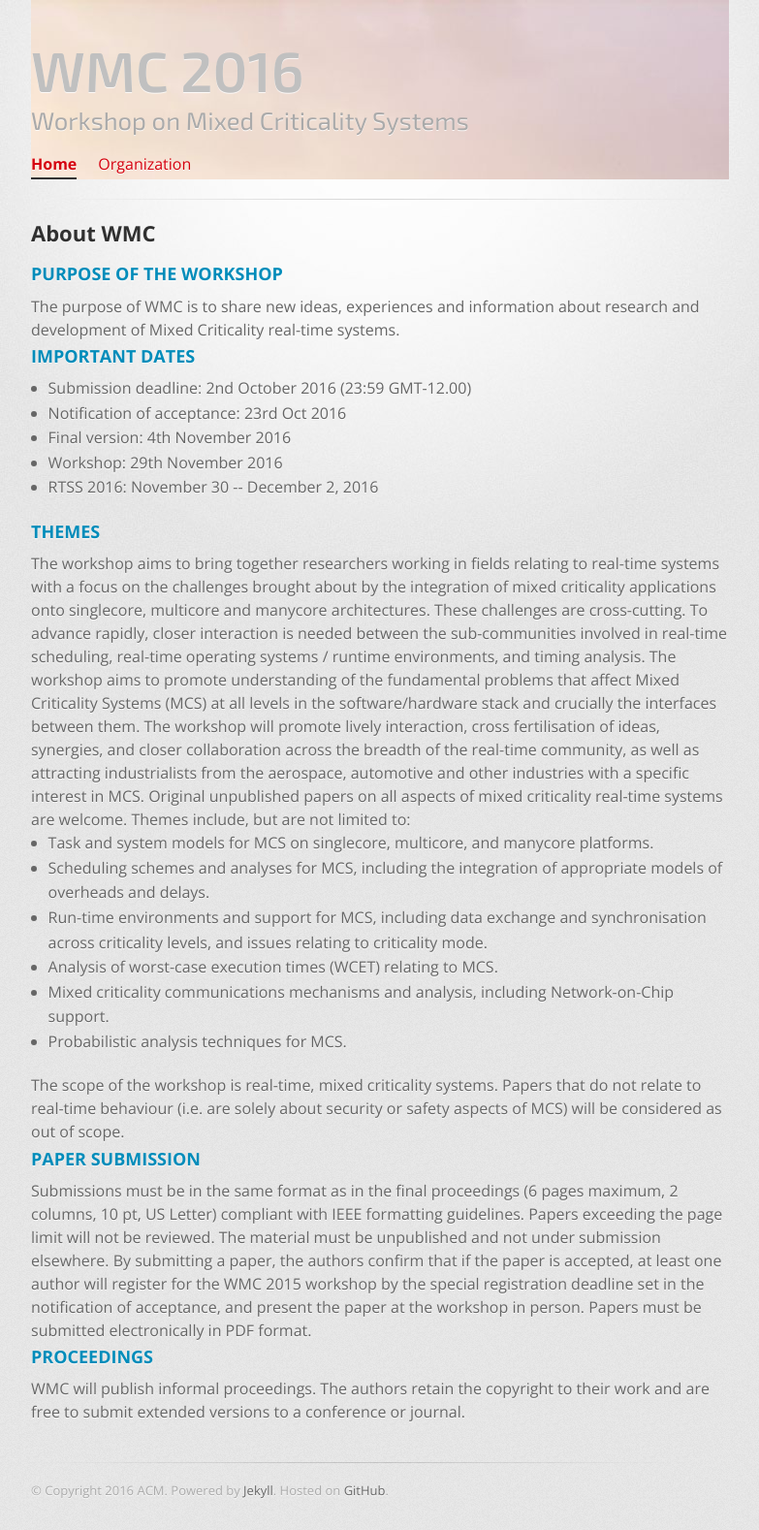
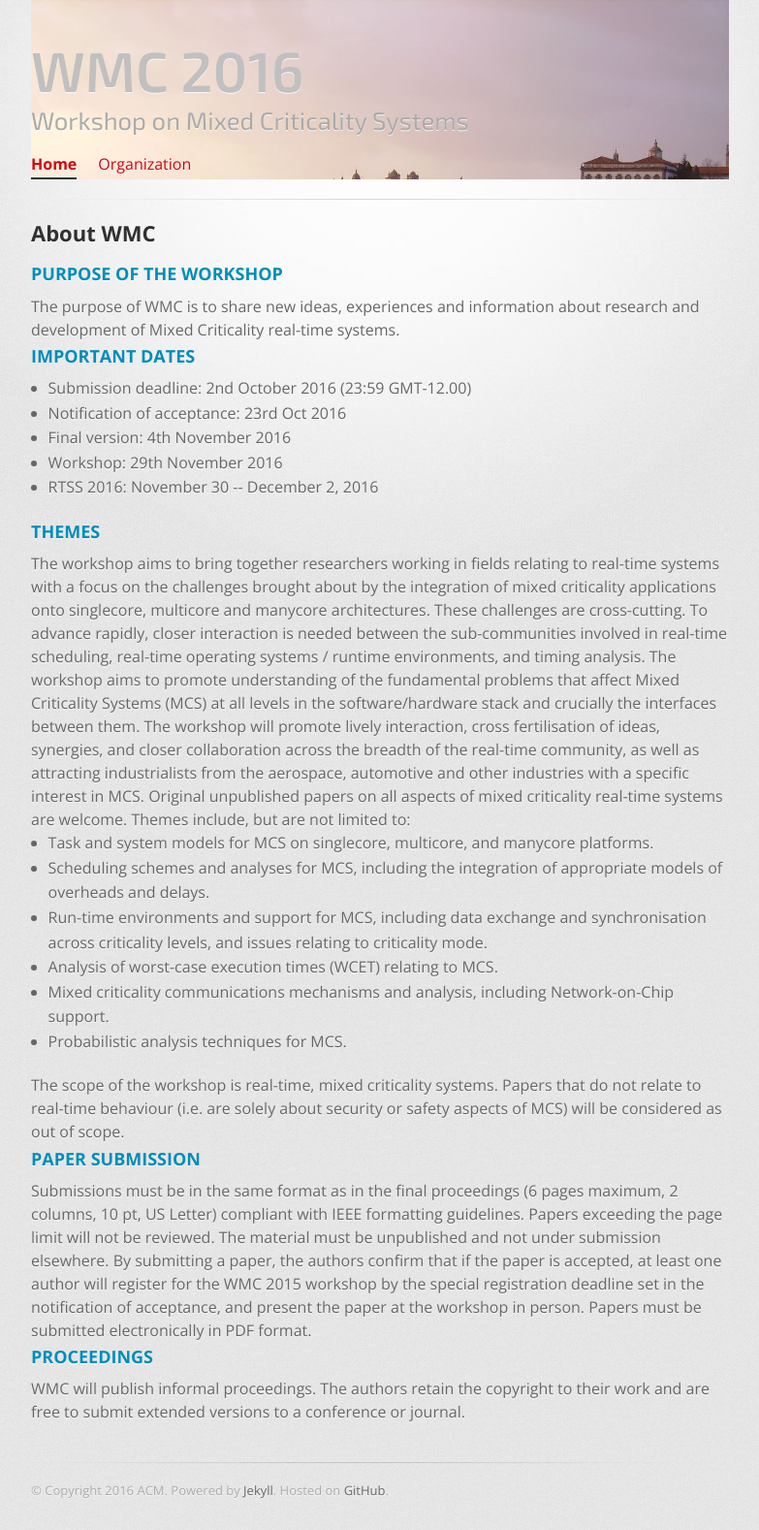
Before and after one commit to GSathish/wmc2016, a Jekyll site: the page built from index.html, in a window 1280 px wide. Shown: the whole page at 97% size, without its empty margins (248-1031 px from the left). Built offline with Jekyll 4.4.1, drawn with Linux system fonts in a browser that asks for light colours.

Commit message:
header image ok?

```diff
--- a/_includes/header.html
+++ b/_includes/header.html
@@ -8,8 +8,8 @@
     <meta name="description" content="{% if page.description %}{{page.description}}{% else %}I'm Doug Johnston, a web developer and designer from Seattle, WA. I create web applications using Ruby on Rails and JavaScript.{% endif %}">
 
     <link rel="alternate" type="application/rss+xml" href="/feed.xml">
-    <link href='http://fonts.googleapis.com/css?family=Exo+2:400,600' rel='stylesheet' type='text/css'>
-	<link href='http://fonts.googleapis.com/css?family=Open+Sans' rel='stylesheet' type='text/css'>
+    <link href='https://fonts.googleapis.com/css?family=Exo+2:400,600' rel='stylesheet' type='text/css'>
+	<link href='https://fonts.googleapis.com/css?family=Open+Sans' rel='stylesheet' type='text/css'>
 
     <link rel="stylesheet" type="text/css" href="{{ site.url }}/stylesheets/normalize.css" media="screen" />
     <link rel="stylesheet" type="text/css" href="{{ site.url }}/stylesheets/foundation.min.css" media="screen" />
--- a/stylesheets/stylesheet.css
+++ b/stylesheets/stylesheet.css
@@ -133,6 +133,7 @@ pre code {
 header {
   padding-top: 35px;
   background-image: url(../images/porto2.jpg);
+  background-size: 720px auto;
 }
 
 header h1, header h1 a {
```
